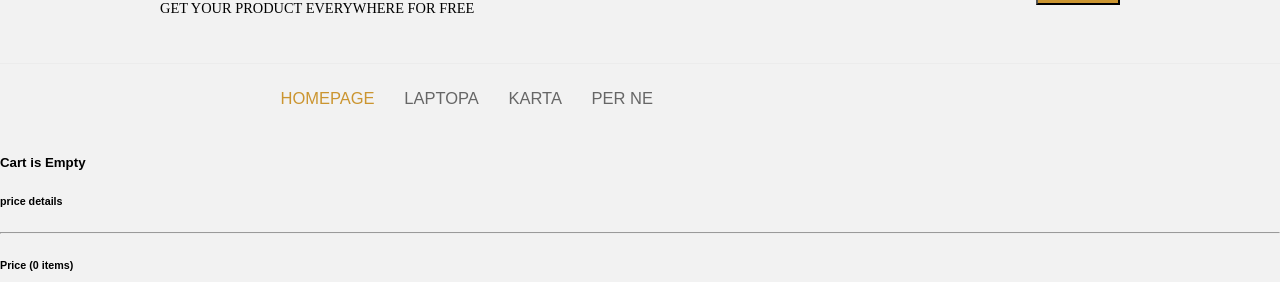
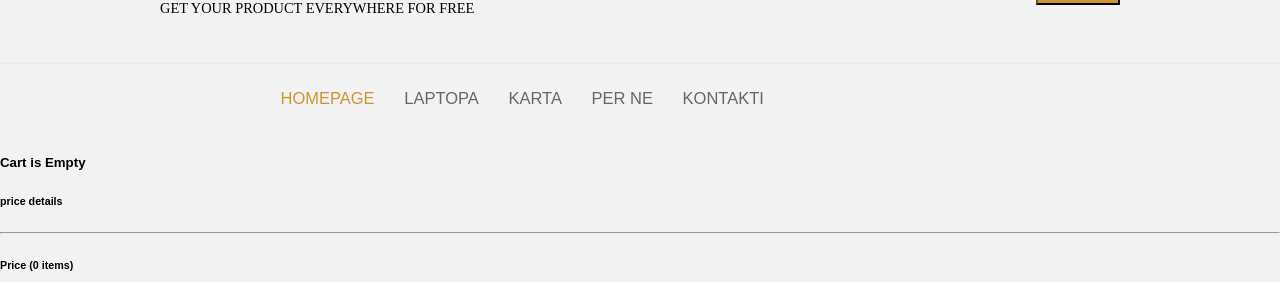
Before and after one commit to betimthaqi/Lejleku, a PHP site: page /cart.php in a window 1280 px wide. Shown: the part 135-417 px from the top of the page. Run offline with PHP 8.4, Linux system fonts and the light colour scheme.

Commit message:
Update header.php

```diff
--- a/components/header.php
+++ b/components/header.php
@@ -54,6 +54,7 @@
                 <li ><a href="laptopa.php">Laptopa</a></li>
                 <li><a href="cart.php">Karta</a></li>
                 <li><a href="perne.php">Per ne</a></li>
+                <li><a href="kontakti.php">Kontakti</a></li>
             </ul>
         </nav>
     </div>
```
